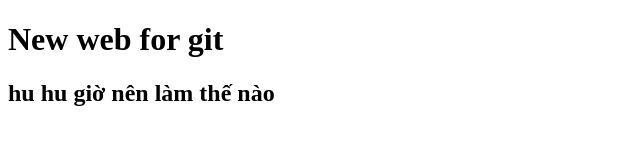
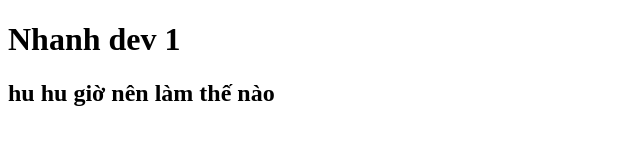
Before and after one commit to toantran37ftu/weblearning-new, a plain HTML site: page index.html in a window 1280 px wide. Shown: the whole page, without its empty margins (0-640 px from the left). Drawn offline with Linux system fonts and the light colour scheme.

Commit message:
update 1st dev1

```diff
--- a/index.html
+++ b/index.html
@@ -6,7 +6,7 @@
     <title>New web</title>
   </head>
   <body>
-    <h1>New web for git</h1>
+    <h1>Nhanh dev 1</h1>
     <h2>hu hu giờ nên làm thế nào</h2>
   </body>
 </html>
```
